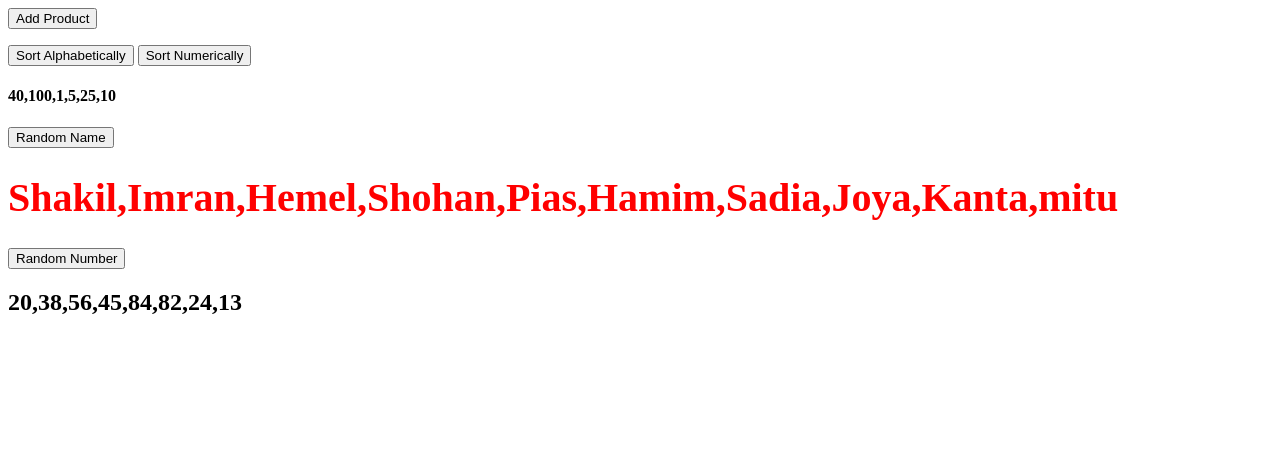
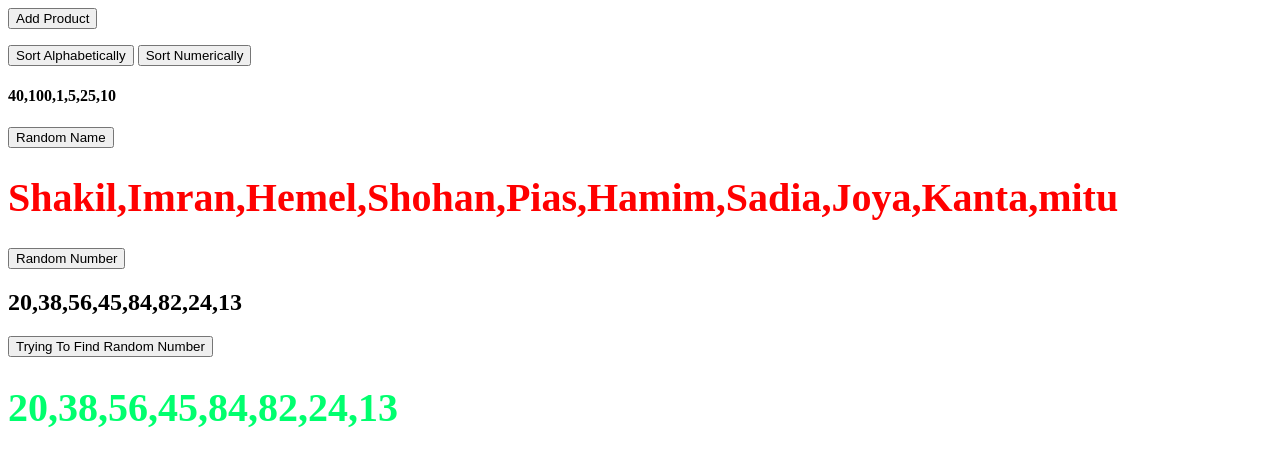
Before and after one commit to md-shakil-hosen/JavaScript-Learning, a plain HTML site: page index.html in a window 1280 px wide. Drawn offline with Linux system fonts and the light colour scheme.

Commit message:
Check Random number

```diff
--- a/array.js
+++ b/array.js
@@ -95,4 +95,18 @@ randomNumberGen.sort(function() {return 0.5- Math.random()});
 document.getElementById("randomNum").innerHTML=randomNumberGen;
 }
 
-//Sorting an Array in Random Order
+//The Fisher Yates Method
+const randomNumbeCreate=[20, 38, 56, 45, 84, 82, 24, 13];
+document.getElementById("randomNumValue").innerHTML=randomNumbeCreate;
+
+function myRandomNumber(){
+  for(let i=randomNumbeCreate.length-1; i>0; i--){
+    let j=Math.floor(Math.random()*(1 * i));
+    let k=randomNumbeCreate[i];
+    randomNumbeCreate[i]=randomNumbeCreate[j];
+    randomNumbeCreate[j]=k;
+  }
+  document.getElementById("randomNumValue").innerHTML=randomNumbeCreate;
+}
+
+//Find the Highest (or Lowest) Array Value
--- a/index.html
+++ b/index.html
@@ -22,6 +22,13 @@
     <h1 style="color: red; font-size: 40px" id="randomText"></h1>
     <button onclick="randomNumber()">Random Number</button>
     <h2 id="randomNum"></h2>
+
+    <!-- --------------JavaScript Random Order------------------ -->
+    <button onclick="myRandomNumber()  ">Trying To Find Random Number</button>
+    <h1
+      style="color: rgb(0, 255, 110); font-size: 40px"
+      id="randomNumValue"
+    ></h1>
     <script src="array.js"></script>
   </body>
 </html>
```
